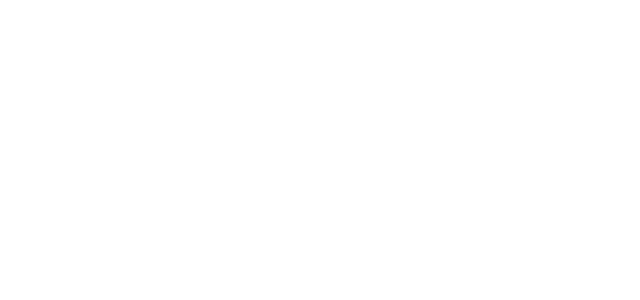
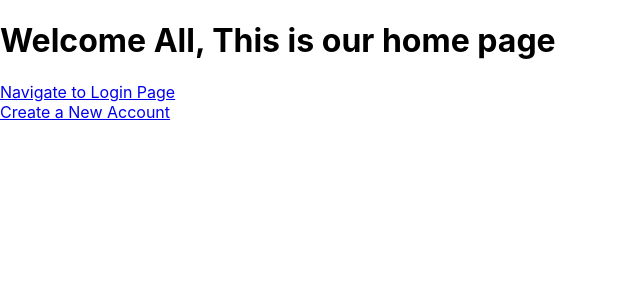
Before and after one commit to karthickvkumar/vshesh-batch-6, a React (Create React App) app in the folder react-learning/: page / in a window 1280 px wide. Before the commit this address had no page. Shown: the top 300 px of the page, without its empty margins (0-640 px from the left). Built offline with nearby package versions, Linux system fonts and the light colour scheme.

Commit message:
navigation step 2

```diff
--- a/react-learning/src/App.js
+++ b/react-learning/src/App.js
@@ -2,6 +2,7 @@ import React from "react";
 import { BrowserRouter, Routes, Route } from "react-router-dom";
 import LoginPage from "./components/login";
 import RegisterPage from "./components/register";
+import HomePage from "./components/home";
 
 import "./App.css";
 
@@ -9,6 +10,7 @@ const App = () => {
   return(
     <BrowserRouter>
       <Routes>
+        <Route path="" element={<HomePage></HomePage>}></Route>
         <Route path="login" element={<LoginPage></LoginPage>}></Route>
         <Route path="register" element={<RegisterPage></RegisterPage>}></Route>
       </Routes>
--- /dev/null
+++ b/react-learning/src/components/home.js
@@ -0,0 +1,15 @@
+import React from "react";
+import { NavLink } from "react-router-dom";
+
+const HomePage = () => {
+  return(
+    <div>
+      <h1>Welcome All, This is our home page</h1>
+      <NavLink to="/login">Navigate to Login Page</NavLink>
+      <br/>
+      <NavLink to="/register">Create a New Account</NavLink>
+    </div>
+  )
+}
+
+export default HomePage;
--- a/react-learning/src/components/register.js
+++ b/react-learning/src/components/register.js
@@ -1,4 +1,5 @@
 import React, {useState} from "react";
+import { NavLink } from "react-router-dom";
 
 const RegisterPage = () => {
 
@@ -98,6 +99,7 @@ const RegisterPage = () => {
       <div className="space">
         <button className="button" onClick={() => createNewAccount()}>Create your Account</button>
       </div>
+      <NavLink to="/">Go to Home Page</NavLink>
     </div>
   )
 }
```
